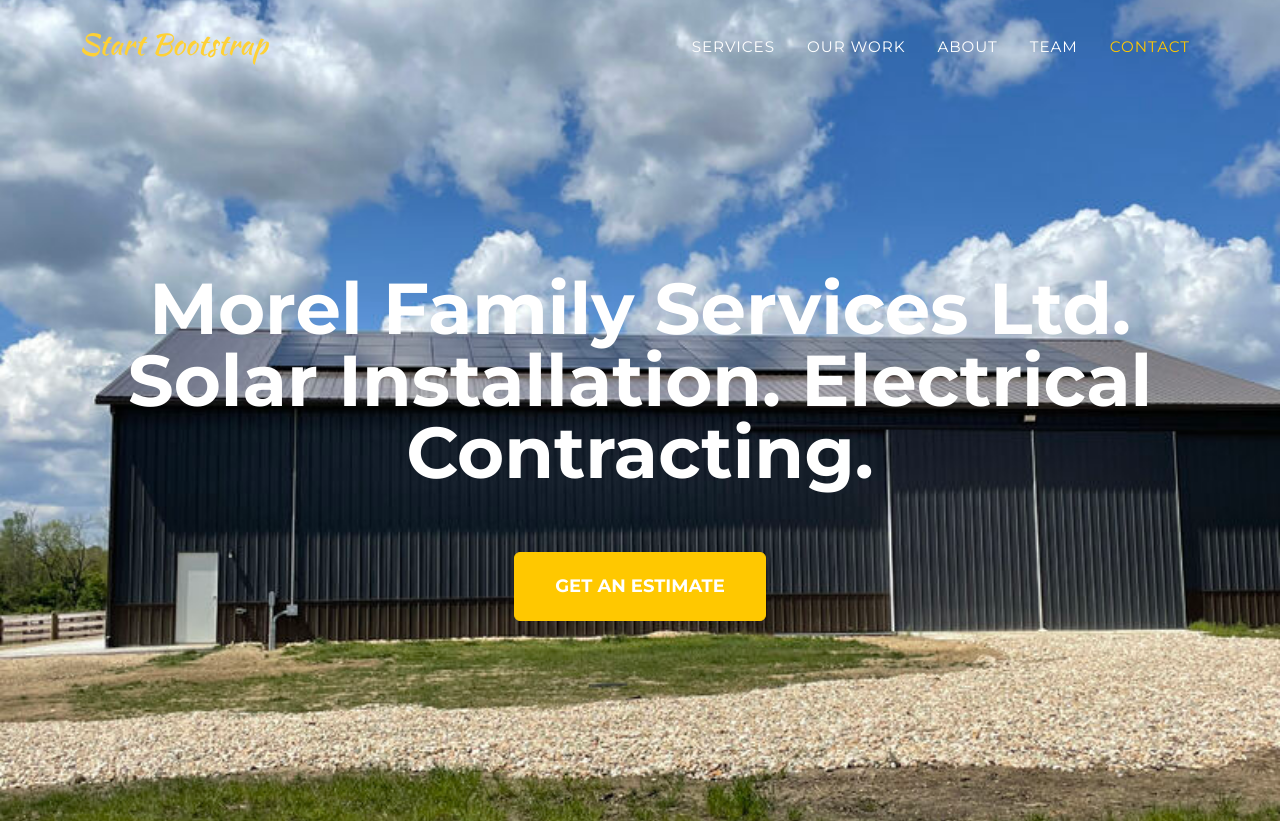
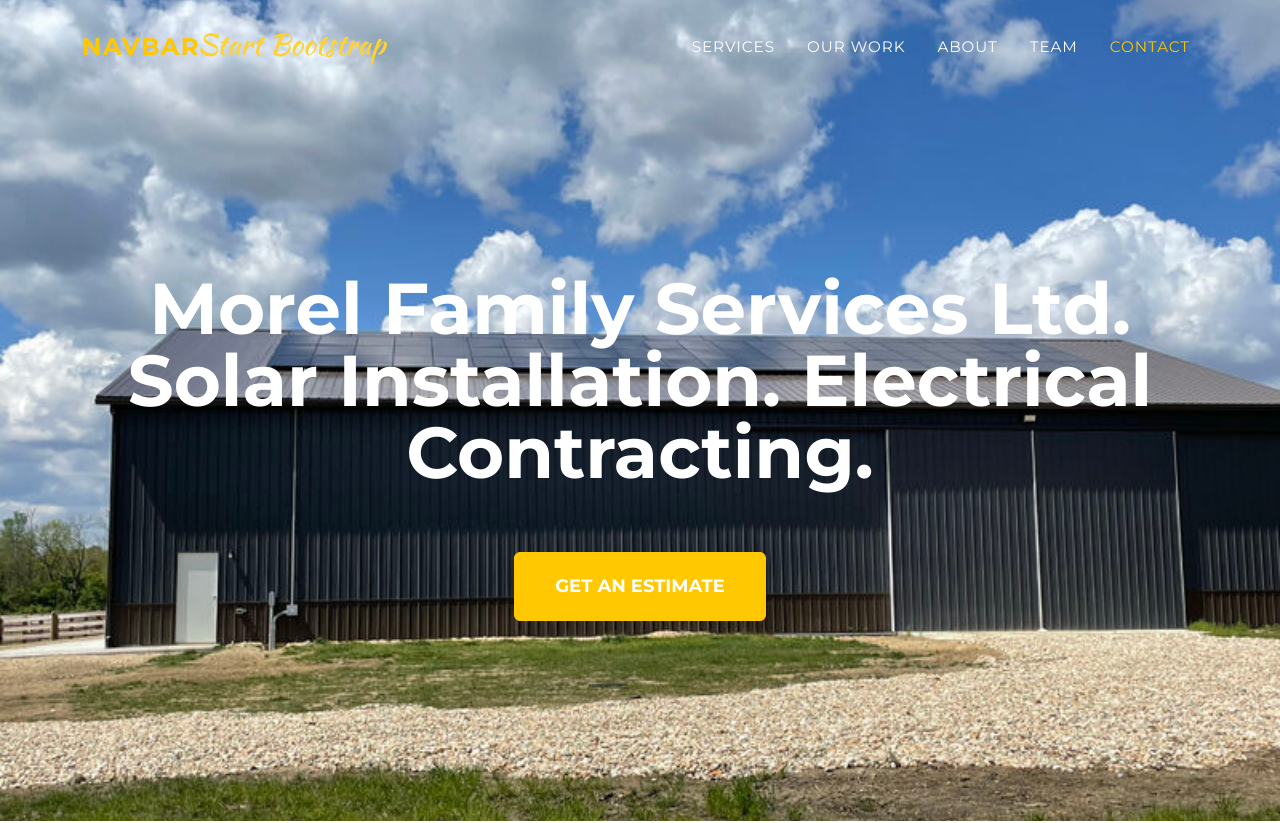
Before and after one commit to morelfamilyservices/morelfamilyservices.github.io, a plain HTML site: page index.html in a window 1280 px wide. Shown: the top 823 px of the page. Drawn offline with nearby package versions, Linux system fonts and the light colour scheme.

Commit message:
update navbar

```diff
--- a/index.html
+++ b/index.html
@@ -22,7 +22,7 @@
     <!-- Navigation-->
     <nav class="navbar navbar-expand-lg navbar-dark fixed-top" id="mainNav">
         <div class="container">
-            <a class="navbar-brand" href="#page-top"><img src="assets/img/navbar-logo.svg" alt="..." /></a>
+            <a class="navbar-brand" href="#page-top">Navbar<img src="assets/img/navbar-logo.svg" alt="..." /></a>
             <button class="navbar-toggler" type="button" data-bs-toggle="collapse" data-bs-target="#navbarResponsive"
                 aria-controls="navbarResponsive" aria-expanded="false" aria-label="Toggle navigation">
                 Menu
```
